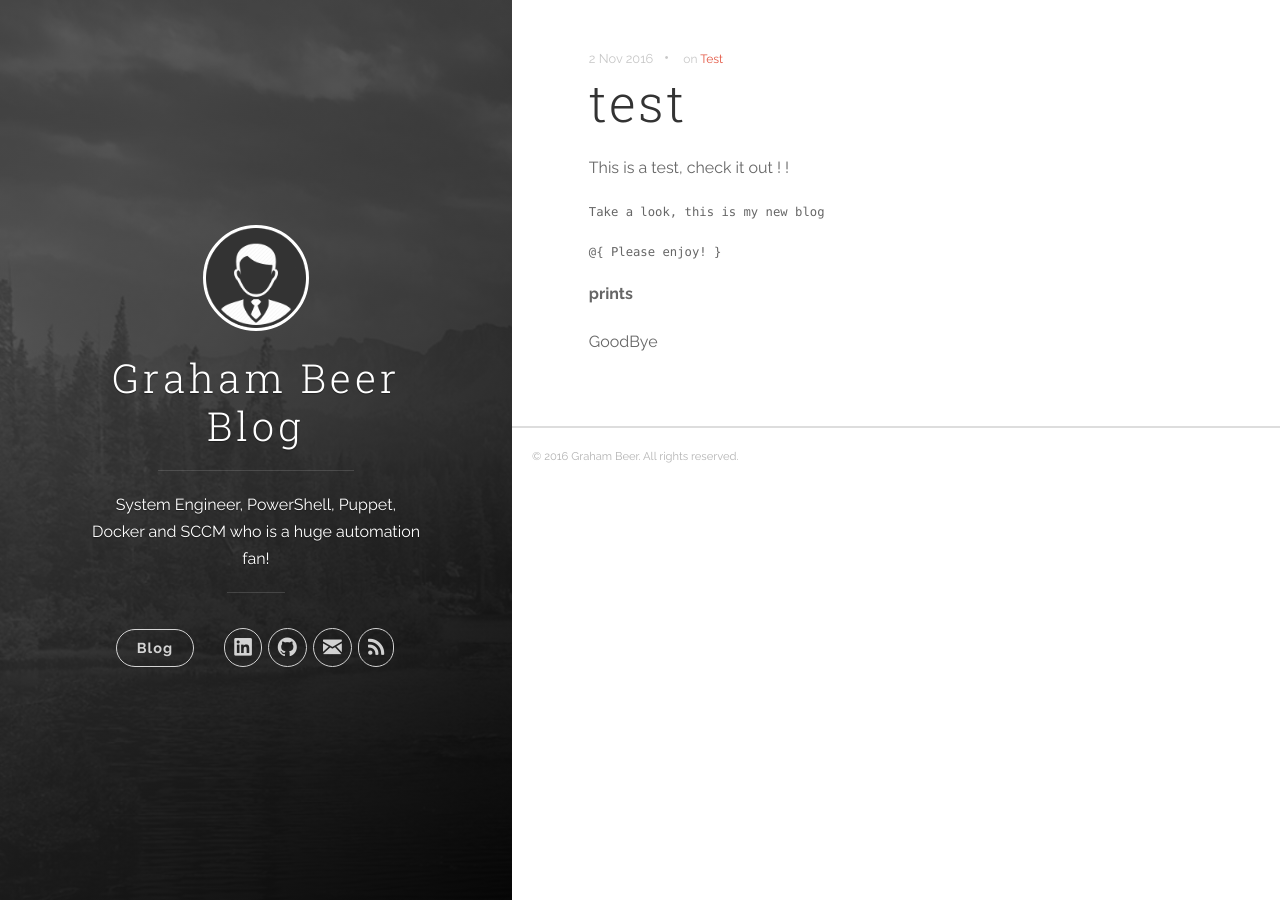
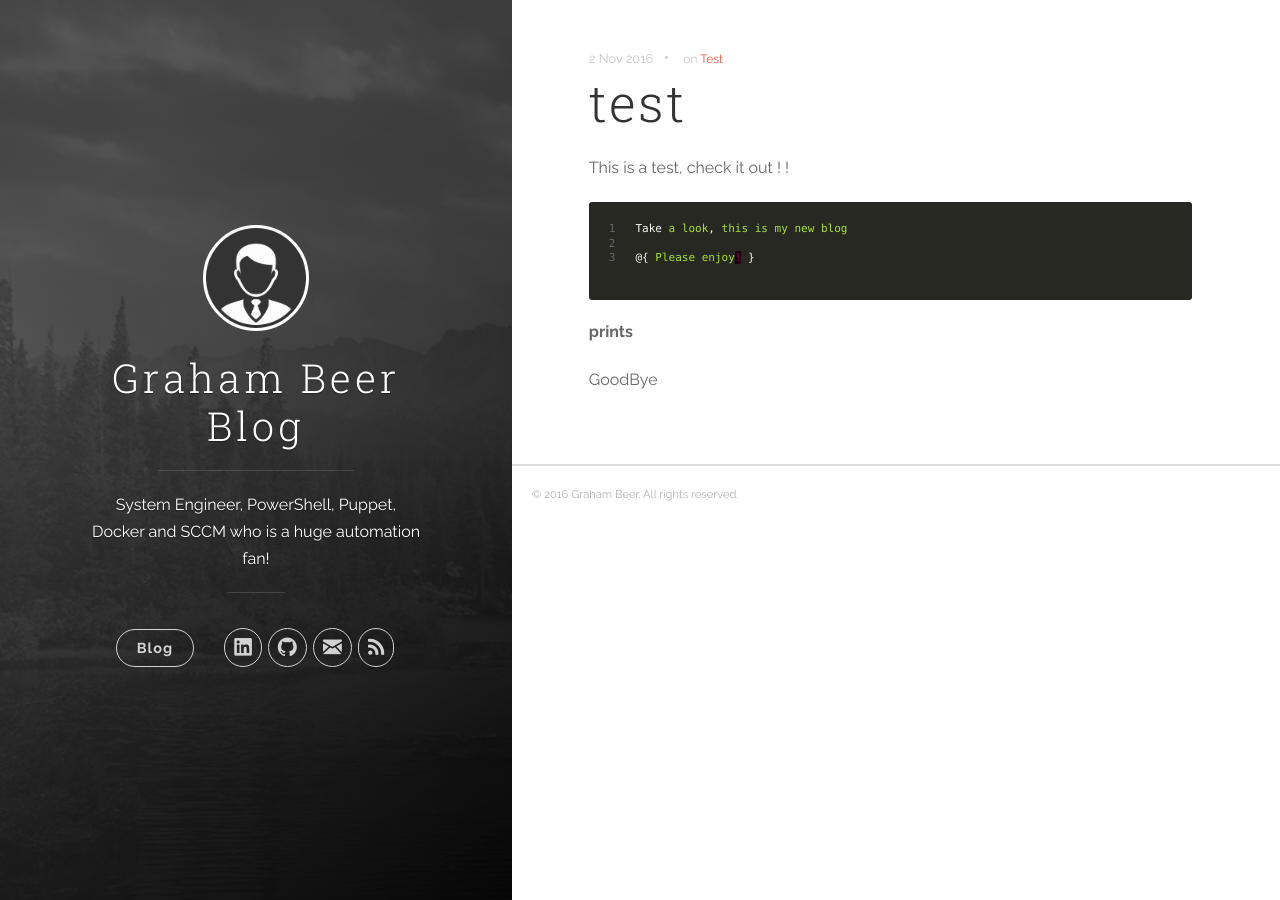
Before and after one commit to Graham-Beer/Graham-Beer.github.io, a Jekyll site: the page built from _posts/2016-02-11-P3-Test.markdown, in a window 1280 px wide. Built offline with Jekyll 4.4.1, drawn with Linux system fonts in a browser that asks for light colours; nearby versions of some CDN libraries.

Commit message:
Update and rename 2016-02-11-P2-Test.markdown to 2016-02-11-P3-Test.markdown

````diff
--- a/_posts/2016-02-11-P2-Test.markdown
+++ b/_posts/2016-02-11-P3-Test.markdown
@@ -12,7 +12,7 @@ tags:
 
 This is a test, check it out ! !
 
-``` code
+```powershell
 Take a look, this is my new blog
 
 @{ Please enjoy! }
````
